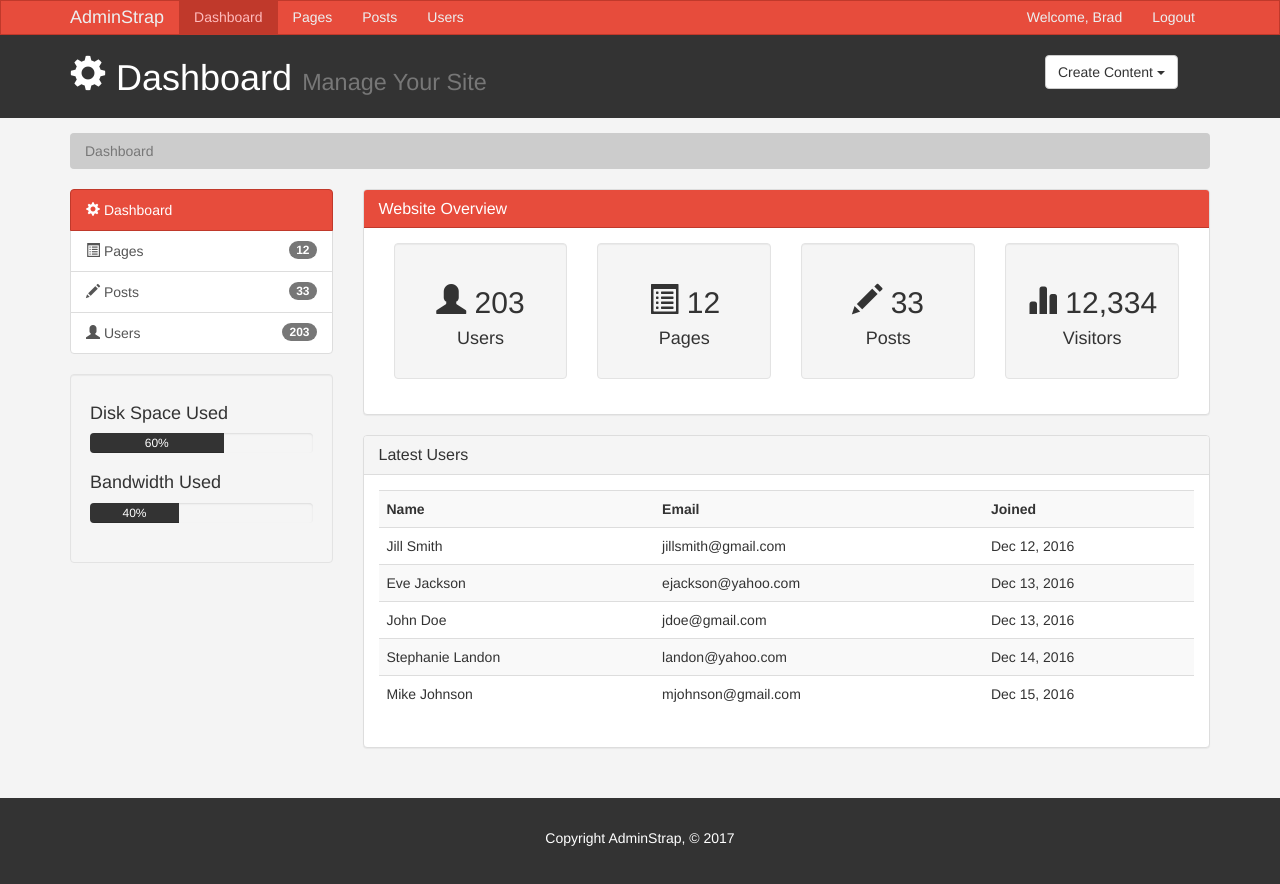
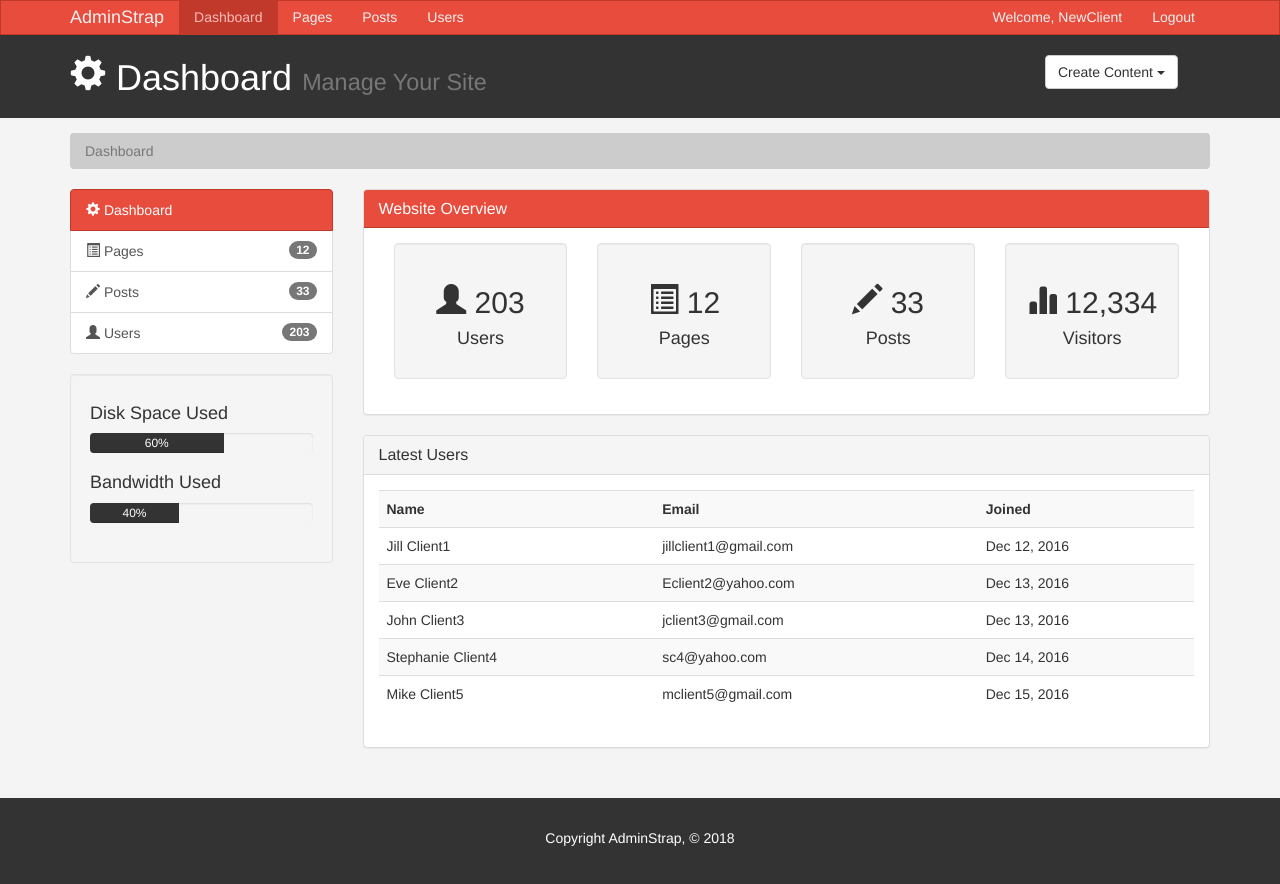
Before and after one commit to chaoxW/adminstrap_theme, a plain HTML site: page index.html in a window 1280 px wide. Drawn offline with nearby package versions, Linux system fonts and the light colour scheme; a script that the page names is missing.

Commit message:
change some private info

```diff
--- a/index.html
+++ b/index.html
@@ -31,7 +31,7 @@
             <li><a href="users.html">Users</a></li>
           </ul>
           <ul class="nav navbar-nav navbar-right">
-            <li><a href="#">Welcome, Brad</a></li>
+            <li><a href="#">Welcome, NewClient</a></li>
             <li><a href="login.html">Logout</a></li>
           </ul>
         </div><!--/.nav-collapse -->
@@ -144,28 +144,28 @@
                         <th>Joined</th>
                       </tr>
                       <tr>
-                        <td>Jill Smith</td>
-                        <td>jillsmith@gmail.com</td>
+                        <td>Jill Client1</td>
+                        <td>jillclient1@gmail.com</td>
                         <td>Dec 12, 2016</td>
                       </tr>
                       <tr>
-                        <td>Eve Jackson</td>
-                        <td>ejackson@yahoo.com</td>
+                        <td>Eve Client2</td>
+                        <td>Eclient2@yahoo.com</td>
                         <td>Dec 13, 2016</td>
                       </tr>
                       <tr>
-                        <td>John Doe</td>
-                        <td>jdoe@gmail.com</td>
+                        <td>John Client3</td>
+                        <td>jclient3@gmail.com</td>
                         <td>Dec 13, 2016</td>
                       </tr>
                       <tr>
-                        <td>Stephanie Landon</td>
-                        <td>landon@yahoo.com</td>
+                        <td>Stephanie Client4</td>
+                        <td>sc4@yahoo.com</td>
                         <td>Dec 14, 2016</td>
                       </tr>
                       <tr>
-                        <td>Mike Johnson</td>
-                        <td>mjohnson@gmail.com</td>
+                        <td>Mike Client5</td>
+                        <td>mclient5@gmail.com</td>
                         <td>Dec 15, 2016</td>
                       </tr>
                     </table>
@@ -177,7 +177,7 @@
     </section>
 
     <footer id="footer">
-      <p>Copyright AdminStrap, &copy; 2017</p>
+      <p>Copyright AdminStrap, &copy; 2018</p>
     </footer>
 
     <!-- Modals -->
```
